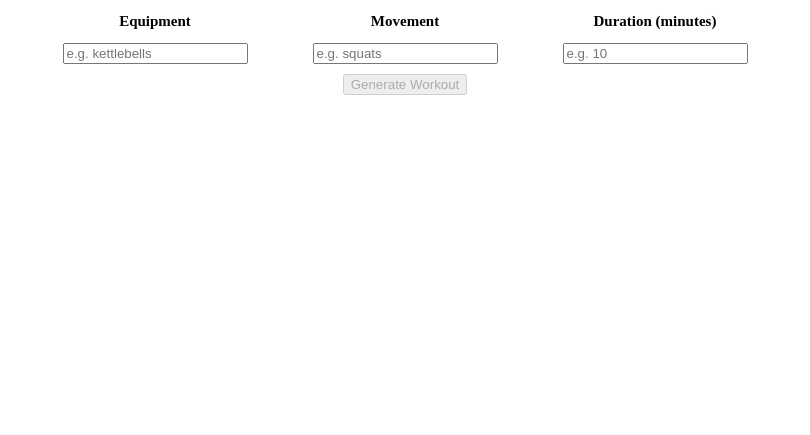
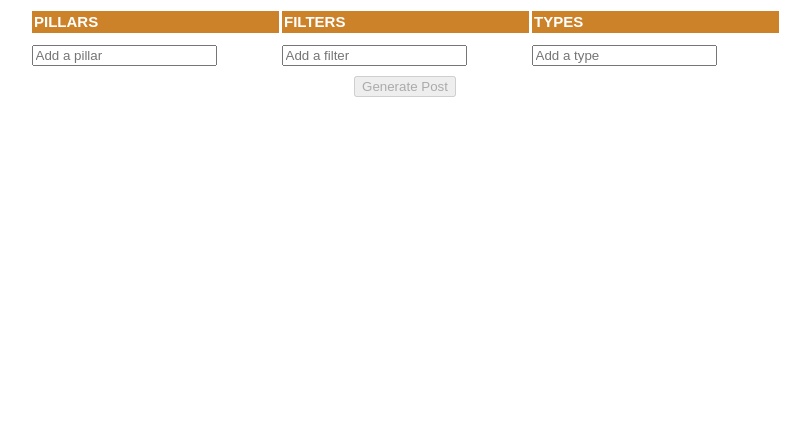
Before and after one commit to NAlexPear/alyssa-workout-generator, a website built with Parcel: page index.html in a window 1280 px wide. Shown: the part 365-800 px from the top of the page, without its empty margins (235-1045 px from the left). Built offline with nearby package versions, Linux system fonts and the light colour scheme.

Commit message:
🔨 Turn the workout generator into a social media post generator

```diff
--- a/index.html
+++ b/index.html
@@ -1,26 +1,26 @@
 <html>
   <head>
-    <title>Column Shuffler</title>
+    <title>Social Media Post Generator</title>
     <link href='styles.scss' rel='stylesheet'/>
   </head>
   <body>
     <main>
-      <h1>Generate Your Workout</h1>
+      <h1>Social Media Post Generator</h1>
       <form>
         <div>
-          <h2>Equipment</h2>
-          <input name='equipment' type='text' placeholder='e.g. kettlebells' required />
+          <h2>Pillars</h2>
+          <input name='pillar' type='text' placeholder='Add a pillar' required />
         </div>
         <div>
-          <h2>Movement</h2>
-          <input name='movement' type='text' placeholder='e.g. squats' required />
+          <h2>Filters</h2>
+          <input name='filter' type='text' placeholder='Add a filter' required />
         </div>
         <div>
-          <h2>Duration (minutes)</h2>
-          <input name='duration' type='number' placeholder='e.g. 10' required />
+          <h2>Types</h2>
+          <input name='type' type='text' placeholder='Add a type' required />
         </div>
       </form>
-      <button disabled type='submit'>Generate Workout</button>
+      <button disabled type='submit'>Generate Post</button>
       <p id='result'></p>
     </main>
     <script src='index.ts'></script>
--- a/index.ts
+++ b/index.ts
@@ -14,9 +14,9 @@ const validateForm: InputHandler = elements => {
         [input.name]: columns[input.name] || !!input.value?.trim()
       }),
       {
-        duration: false,
-        equipment: false,
-        movement: false,
+        pillar: false,
+        filter: false,
+        type: false,
       }
     )
 
@@ -91,8 +91,9 @@ form.addEventListener('keyup', handleFormInteraction)
 handleForm(form)
 
 // set up "generate" button listeners
-const generateWorkout = (event: Event) => {
+const generatePost = (event: Event) => {
   event.preventDefault()
+
   const columns = Array
     .from(form.elements)
     .filter((input: HTMLInputElement) => !!input?.value)
@@ -104,7 +105,7 @@ const generateWorkout = (event: Event) => {
       {} as Record<string, HTMLInputElement[]>
     )
 
-  const {equipment, movement, duration} = Object
+  const {pillar, filter, type} = Object
     .entries(columns)
     .reduce(
       (chosenColumns, [column, choices]) => {
@@ -118,7 +119,7 @@ const generateWorkout = (event: Event) => {
       columns
     )
 
-  result.textContent = `Your workout: ${equipment} ${movement} for ${duration} minutes`
+  result.textContent = `Today's post: ${pillar} / ${filter} / ${type}`
 }
 
-submitButton.addEventListener('click', generateWorkout)
+submitButton.addEventListener('click', generatePost)
--- a/styles.scss
+++ b/styles.scss
@@ -7,6 +7,7 @@ html {
 }
 
 body {
+  font-family: Arial, Helvetica, sans-serif;
   padding: 0;
   margin: 0;
 }
@@ -26,8 +27,15 @@ form {
   width: 100%;
 
   > div {
-    padding: 0 0.5rem;
-    text-align: center;
+    padding: 0 0.15rem;
+    text-align: left;
+
+    > h2 {
+      background-color: #cc8229;
+      color: white;
+      padding: 0.25rem;
+      text-transform: uppercase;
+    }
 
     > input:not(:last-child) {
       margin-bottom: 1rem;
```
Also changed, not shown: 2 other files.
